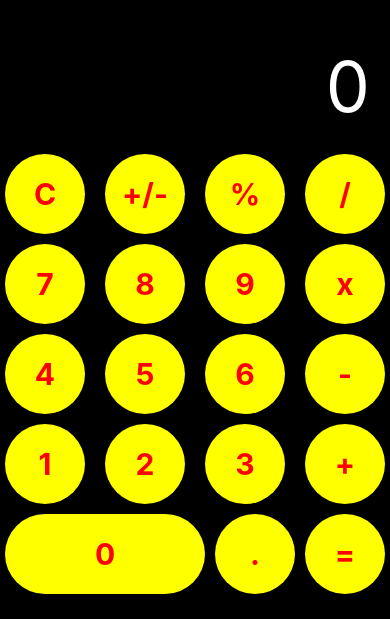
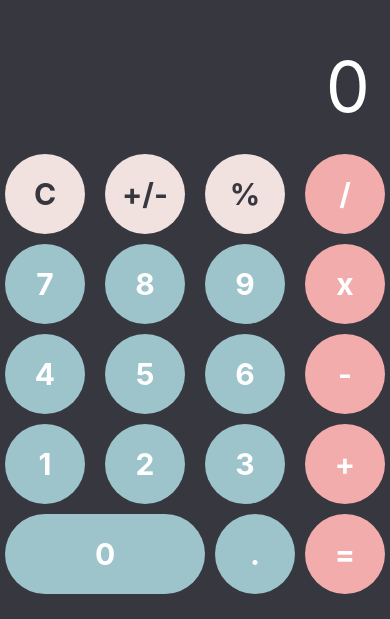
Before and after one commit to tammiec/calculator, a React Native app: screen / in a window 390 px wide. Shown: the part 225-844 px from the top of the page. Built offline with nearby package versions, Linux system fonts and the light colour scheme.

Commit message:
Style and complete basic calculator

```diff
--- a/components/CalcButton.js
+++ b/components/CalcButton.js
@@ -25,7 +25,7 @@ const styles = StyleSheet.create({
     justifyContent: 'center',
     width: 80,
     height: 80,
-    borderRadius: 240,
+    borderRadius: 40,
     margin: 5,
   },
   text: {
--- a/screens/CalculatorScreen.js
+++ b/screens/CalculatorScreen.js
@@ -6,8 +6,8 @@ require("./../lib/swisscalc.calc.calculator.js");
 require("./../lib/swisscalc.display.numericDisplay.js");
 require("./../lib/swisscalc.display.memoryDisplay.js");
 
-import React, { useState, useEffect } from 'react';
-import { View, StyleSheet, Text } from 'react-native';
+import React, { useState, useEffect, useMemo } from 'react';
+import { View, StyleSheet, Dimensions, PanResponder } from 'react-native';
 
 import { CalcButton, CalcDisplay } from '../components';
 
@@ -19,6 +19,20 @@ const CalculatorScreen = props => {
   // STATE
   const [display, setDisplay] = useState('0');
   const [calc, setCalc] = useState(null);
+
+  // MEMOIZE PANRESPONDER
+  const panResponder = useMemo(() => PanResponder.create({
+      // Ask to be the responder:
+      onStartShouldSetPanResponder: (evt, gestureState) => true,
+      onStartShouldSetPanResponderCapture: (evt, gestureState) => true,
+      onMoveShouldSetPanResponder: (evt, gestureState) => true,
+      onMoveShouldSetPanResponderCapture: (evt, gestureState) => true,
+      onPanResponderRelease: (evt, gestureState) => {
+        if (Math.abs(gestureState.dx) >= 50) {
+          onBackSpacePress();
+        }
+      },
+  }));
 
   // INITIALIZE CALCULATOR
   useEffect(() => {
@@ -34,6 +48,11 @@ const CalculatorScreen = props => {
 
   const onClearPress = () => {
     calc.clear();
+    setDisplay(calc.getMainDisplay());
+  };
+
+  const onBackSpacePress = () => {
+    calc.backspace();
     setDisplay(calc.getMainDisplay());
   };
 
@@ -59,44 +78,44 @@ const CalculatorScreen = props => {
 
   return (
     <View style={styles.container}>
-      <View style={styles.displayContainer}>
+      <View style={styles.displayContainer} { ...panResponder.panHandlers } >
         <CalcDisplay display={display} />
       </View>
 
       <View style={styles.buttonContainer}>
 
         <View style={styles.buttonRow}>
-          <CalcButton onPress={onClearPress} title='C' color='red' backgroundColor='yellow' />
-          <CalcButton onPress={onPlusMinusPress} title='+/-' color='red' backgroundColor='yellow' />
-          <CalcButton onPress={() => onUnaryOperatorPress(oc.PercentOperator)} title='%' color='red' backgroundColor='yellow' />
-          <CalcButton onPress={() => onBinaryOperatorPress(oc.DivisionOperator)} title='/' color='red' backgroundColor='yellow' />
+          <CalcButton onPress={onClearPress} title='C' color='#373740' backgroundColor='#F2E2DF' />
+          <CalcButton onPress={onPlusMinusPress} title='+/-' color='#373740' backgroundColor='#F2E2DF' />
+          <CalcButton onPress={() => onUnaryOperatorPress(oc.PercentOperator)} title='%' color='#373740' backgroundColor='#F2E2DF' />
+          <CalcButton onPress={() => onBinaryOperatorPress(oc.DivisionOperator)} title='/' color='white' backgroundColor='#F2ACAC' />
         </View>
 
         <View style={styles.buttonRow}>
-          <CalcButton onPress={() => onDigitPress('7')} title='7' color='red' backgroundColor='yellow' />
-          <CalcButton onPress={() => onDigitPress('8')} title='8' color='red' backgroundColor='yellow' />
-          <CalcButton onPress={() => onDigitPress('9')} title='9' color='red' backgroundColor='yellow' />
-          <CalcButton onPress={() => onBinaryOperatorPress(oc.MultiplicationOperator)} title='x' color='red' backgroundColor='yellow' />
+          <CalcButton onPress={() => onDigitPress('7')} title='7' color='white' backgroundColor='#9CC4CA' />
+          <CalcButton onPress={() => onDigitPress('8')} title='8' color='white' backgroundColor='#9CC4CA' />
+          <CalcButton onPress={() => onDigitPress('9')} title='9' color='white' backgroundColor='#9CC4CA' />
+          <CalcButton onPress={() => onBinaryOperatorPress(oc.MultiplicationOperator)} title='x' color='white' backgroundColor='#F2ACAC' />
         </View>
 
         <View style={styles.buttonRow}>
-          <CalcButton onPress={() => onDigitPress('4')} title='4' color='red' backgroundColor='yellow' />
-          <CalcButton onPress={() => onDigitPress('5')} title='5' color='red' backgroundColor='yellow' />
-          <CalcButton onPress={() => onDigitPress('6')} title='6' color='red' backgroundColor='yellow' />
-          <CalcButton onPress={() => onBinaryOperatorPress(oc.SubtractionOperator)} title='-' color='red' backgroundColor='yellow' />
+          <CalcButton onPress={() => onDigitPress('4')} title='4' color='white' backgroundColor='#9CC4CA' />
+          <CalcButton onPress={() => onDigitPress('5')} title='5' color='white' backgroundColor='#9CC4CA' />
+          <CalcButton onPress={() => onDigitPress('6')} title='6' color='white' backgroundColor='#9CC4CA' />
+          <CalcButton onPress={() => onBinaryOperatorPress(oc.SubtractionOperator)} title='-' color='white' backgroundColor='#F2ACAC' />
         </View>
 
         <View style={styles.buttonRow}>
-          <CalcButton onPress={() => onDigitPress('1')} title='1' color='red' backgroundColor='yellow' />
-          <CalcButton onPress={() => onDigitPress('2')} title='2' color='red' backgroundColor='yellow' />
-          <CalcButton onPress={() => onDigitPress('3')} title='3' color='red' backgroundColor='yellow' />
-          <CalcButton onPress={() => onBinaryOperatorPress(oc.AdditionOperator)} title='+' color='red' backgroundColor='yellow' />
+          <CalcButton onPress={() => onDigitPress('1')} title='1' color='white' backgroundColor='#9CC4CA' />
+          <CalcButton onPress={() => onDigitPress('2')} title='2' color='white' backgroundColor='#9CC4CA' />
+          <CalcButton onPress={() => onDigitPress('3')} title='3' color='white' backgroundColor='#9CC4CA' />
+          <CalcButton onPress={() => onBinaryOperatorPress(oc.AdditionOperator)} title='+' color='white' backgroundColor='#F2ACAC' />
         </View>
 
         <View style={styles.buttonRow}>
-          <CalcButton onPress={() => onDigitPress('0')} title='0' color='red' backgroundColor='yellow' style={{ flex: 2 }}/>
-          <CalcButton onPress={() => onDigitPress('.')} title='.' color='red' backgroundColor='yellow' />
-          <CalcButton onPress={onEqualsPress} title='=' color='red' backgroundColor='yellow' />
+          <CalcButton onPress={() => onDigitPress('0')} title='0' color='white' backgroundColor='#9CC4CA' style={{ flex: 2 }}/>
+          <CalcButton onPress={() => onDigitPress('.')} title='.' color='white' backgroundColor='#9CC4CA' />
+          <CalcButton onPress={onEqualsPress} title='=' color='white' backgroundColor='#F2ACAC' />
         </View>
       </View>
 
@@ -109,7 +128,7 @@ export default CalculatorScreen;
 const styles = StyleSheet.create({
   container: {
     flex: 1,
-    backgroundColor: 'black'
+    backgroundColor: '#373740',
   },
   buttonRow: {
     flexDirection: 'row',
```
